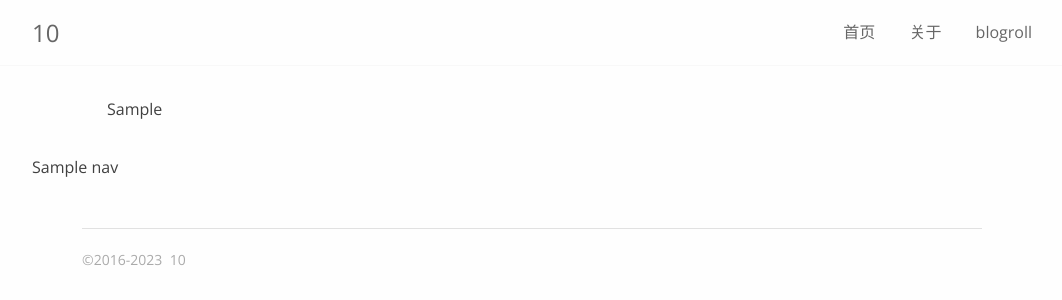
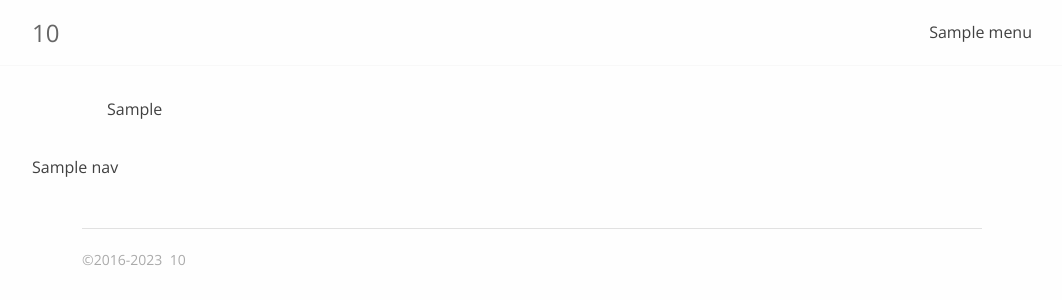
Before and after one commit to qing2zijin/md2html, a Python web app: template template/archive_tem.html in a window 1280 px wide. Shown: the top 300 px of the page, without its empty margins (108-1170 px from the left). Run offline with Jinja, Linux system fonts and the light colour scheme; the template is opened without the code that fills it: most values are stand-ins (such as "Sample title", 1, 10 or a date in 2020).

Commit message:
Update archive_tem.html

```diff
--- a/template/archive_tem.html
+++ b/template/archive_tem.html
@@ -16,9 +16,7 @@
       <h1 class='site-title'> <a href='/' class='logo'>{{site-name}}</a> </h1>
       <nav id="nav-top">
         <ul id="menu-top" class="nav-top-items">
-          <li class="menu-item"><a href="/index.html">首页</a></li>
-          <li class="menu-item"><a href="/about.html">关于</a></li>
-          <li class="menu-item"><a href="/pages/blogroll.html" >blogroll</a></li>
+          {{menu}}
         </ul>
       </nav>
     </div>
```
